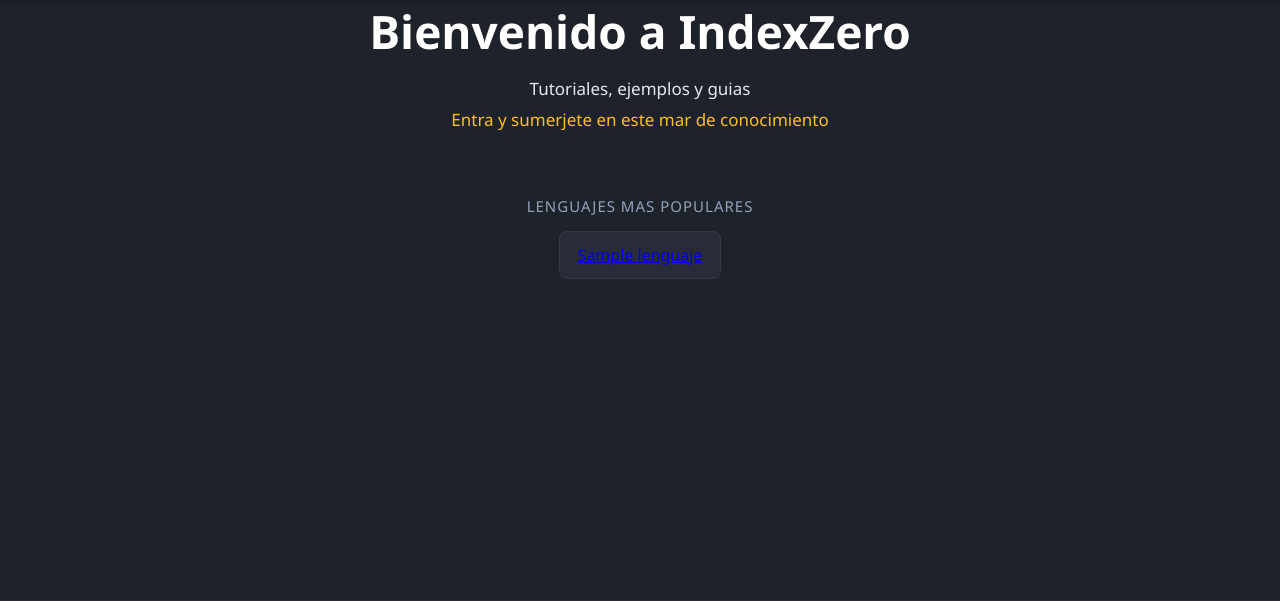
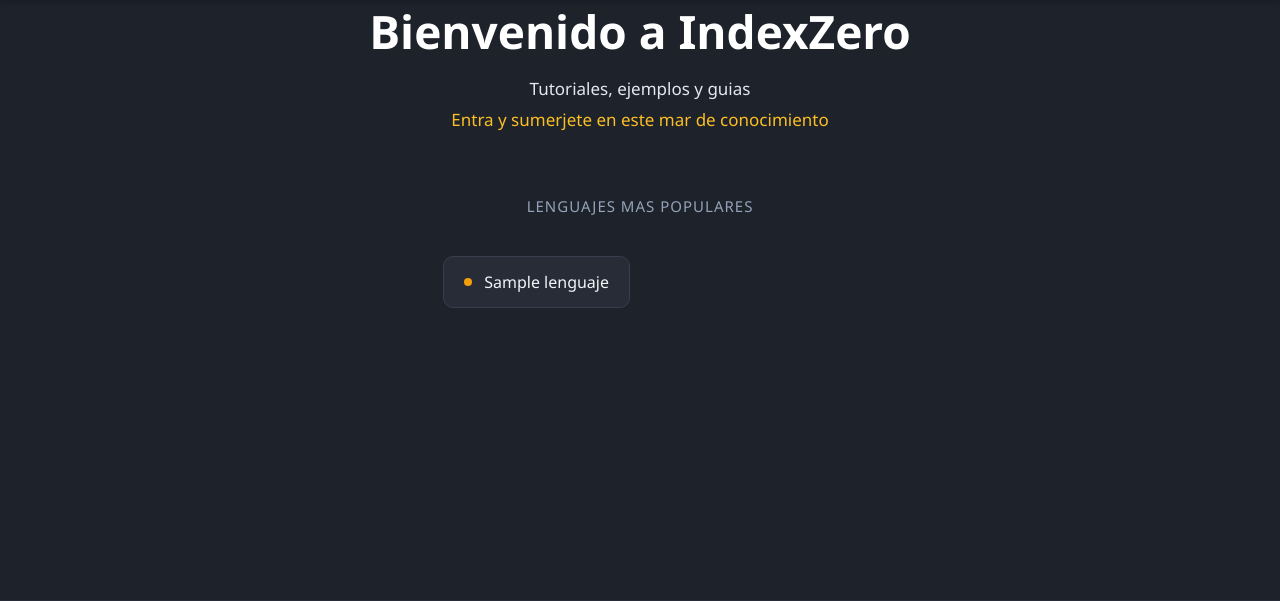
Before and after one commit to JosephTorres1415/Acervus, a Flask app: page / in a window 1280 px wide. Shown: the part 54-655 px from the top of the page. Run offline with Flask 3, Linux system fonts and the light colour scheme; a database or web service that is not in the repository returns one stand-in record (values such as "Sample title").

Commit message:
Update style.css

```diff
--- a/static/css/style.css
+++ b/static/css/style.css
@@ -85,24 +85,55 @@ main, .container {
     text-align: center;
 }
 
+/* Contenedor en 2 columnas de 5 filas */
 .lista_lenguajes {
-    display: flex;
-    flex-direction: column;
-    gap: 10px;
-    max-width: 450px;
-    margin: 0 auto;
     list-style: none;
-    padding-left: 0;
+    padding: 0;
+    margin: 25px auto;
+    max-width: 520px; /* Ancho ideal para 2 columnas centradas */
+
+    display: grid;
+    grid-template-columns: repeat(2, 1fr); /* 2 columnas iguales */
+    grid-template-rows: repeat(5, auto);    /* 5 filas por columna */
+    grid-auto-flow: column;                 /* Llena primero la col 1 (5) y luego la col 2 (5) */
+    gap: 14px 20px;                         /* Espacio vertical y horizontal */
 }
 
-.lenguaje_item {
-    background: #272c38;
-    padding: 12px 18px;
-    border-radius: 8px;
+/* Diseño de cada tarjeta */
+.lenguaje_item a {
+    display: flex;
+    align-items: center;
+    gap: 12px;
+    background-color: #282c37;
     color: #f1f5f9;
+    text-decoration: none;
+    padding: 14px 20px;
+    border-radius: 10px;
+    border: 1px solid #383e4e;
     font-weight: 500;
-    border: 1px solid #333947;
-    text-align: center;
+    font-size: 1rem;
+    transition: all 0.25s ease;
+}
+
+/* Pequeño indicador amarillo haciendo juego con tu subtítulo */
+.lenguaje_item .punto {
+    width: 8px;
+    height: 8px;
+    background-color: #f59e0b; /* Mismo tono dorado de tu texto */
+    border-radius: 50%;
+    transition: transform 0.25s ease;
+}
+
+/* Efecto al pasar el mouse (Hover) */
+.lenguaje_item a:hover {
+    background-color: #323746;
+    border-color: #f59e0b;
+    transform: translateY(-3px);
+    box-shadow: 0 6px 15px rgba(0, 0, 0, 0.3);
+}
+
+.lenguaje_item a:hover .punto {
+    transform: scale(1.4);
 }
 
 /* --- 5. TÍTULOS GENERALES Y PÁRRAFOS (Tutoriales y Registrar) --- */
```
